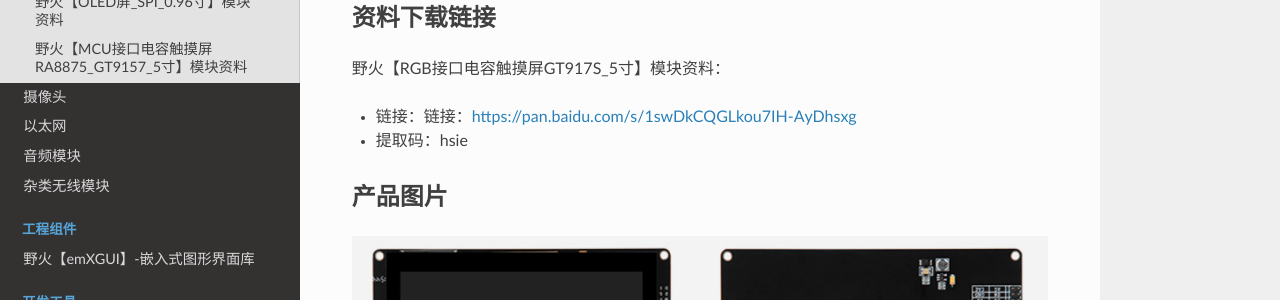
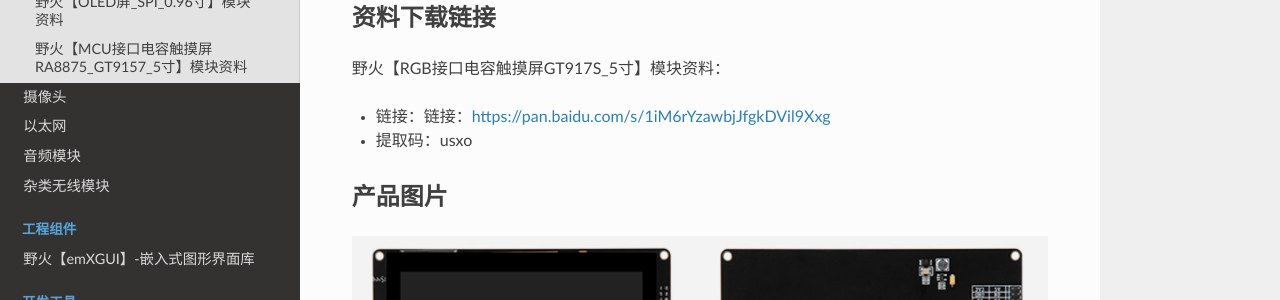
Before and after one commit to Embedfire/ebf_products, a Sphinx documentation site: the page built from documentation/module/screen/gt917s_5.rst, in a window 1280 px wide and 939 px high. Shown: the part 292-592 px from the top of the window. Built offline with Sphinx 7.4.7 and the Read the Docs theme 2.0.0, drawn with Linux system fonts in a browser that asks for light colours; pages that are not in the unit, such as notebooks, are missing from menus.

Commit message:
Update gt917s_5.rst

```diff
--- a/documentation/module/screen/gt917s_5.rst
+++ b/documentation/module/screen/gt917s_5.rst
@@ -11,8 +11,8 @@
 
 野火【RGB接口电容触摸屏GT917S_5寸】模块资料：
 
-- 链接：链接：https://pan.baidu.com/s/1swDkCQGLkou7IH-AyDhsxg
-- 提取码：hsie
+- 链接：链接：https://pan.baidu.com/s/1iM6rYzawbjJfgkDVil9Xxg
+- 提取码：usxo
 
 产品图片
 --------
```
